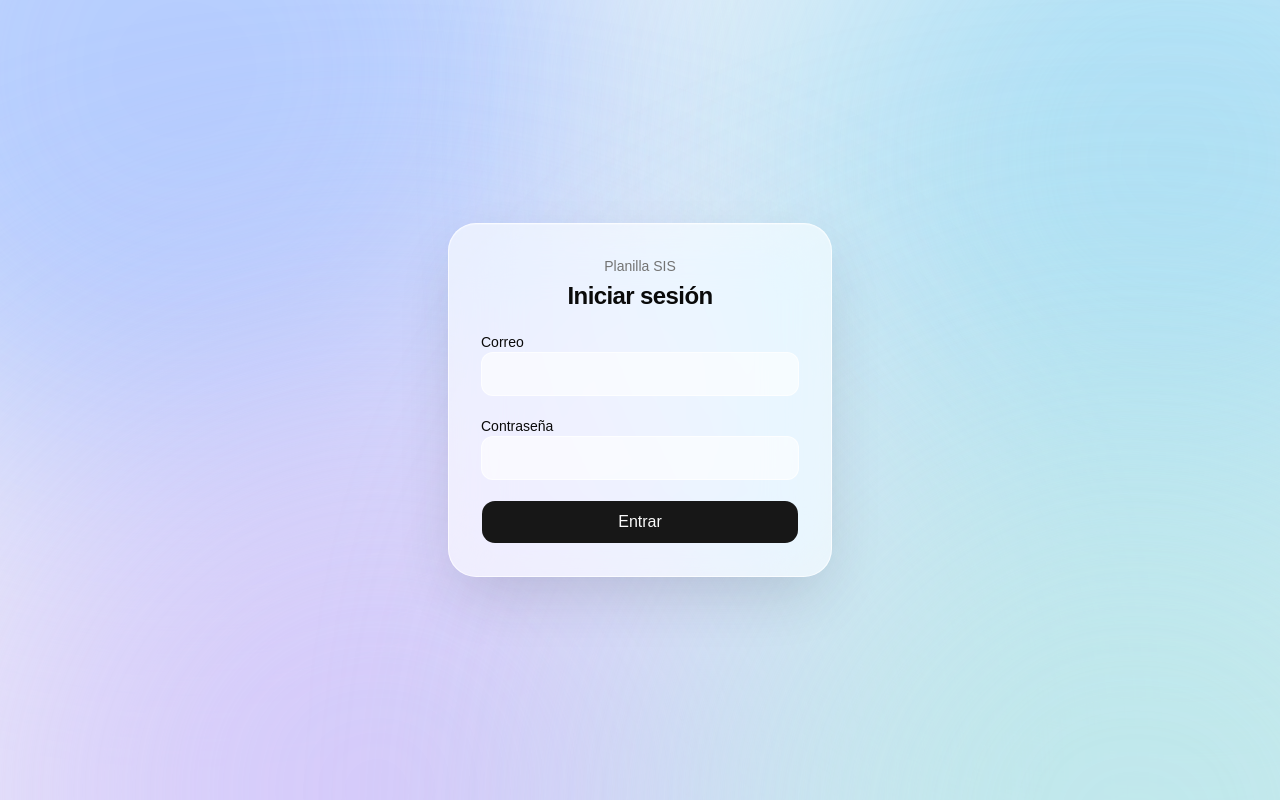
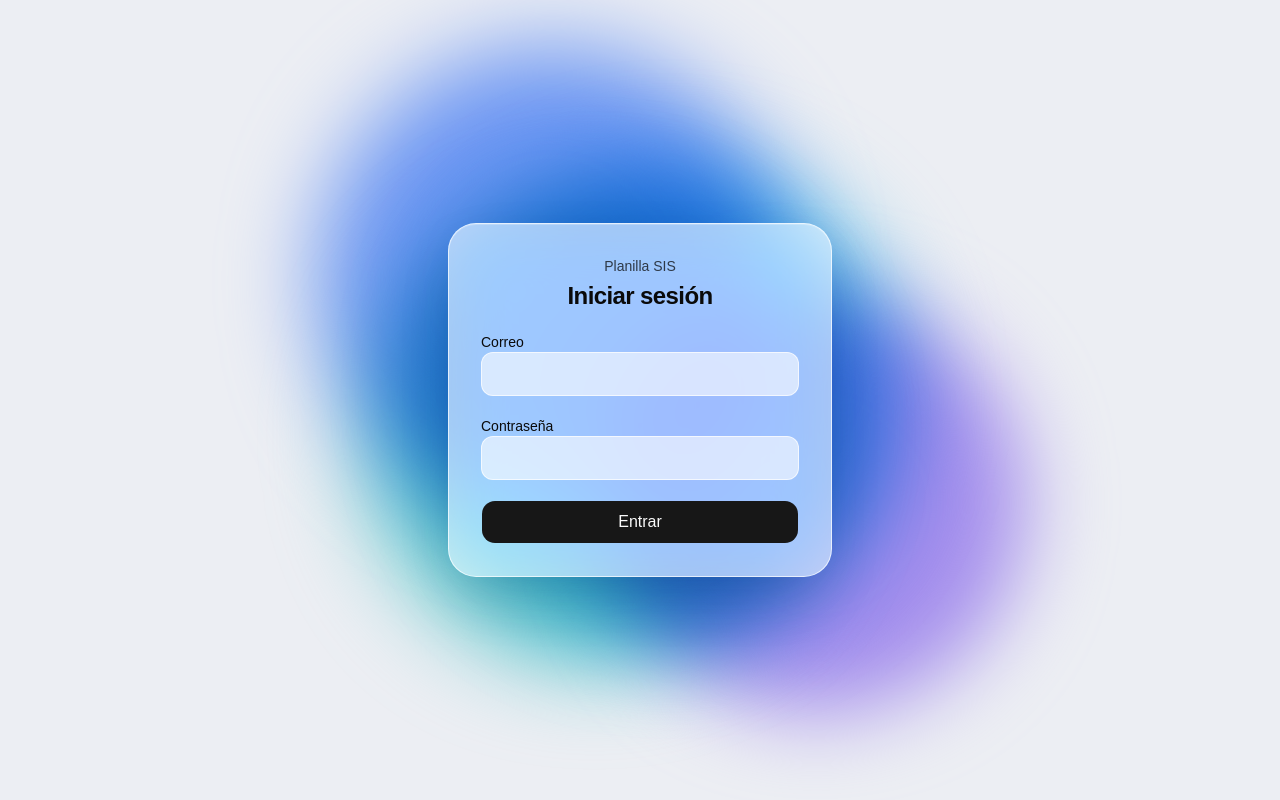
Before and after one commit to AgosAnt/planilla-sis, a React (Vite) app in the folder web/: page /login in a window 1280 px wide. Built offline with nearby package versions, Linux system fonts and the light colour scheme; no server answers.

Commit message:
feat(web): login con circulos de luz mas rapidos sobre fondo negro

```diff
--- a/web/src/index.css
+++ b/web/src/index.css
@@ -129,14 +129,15 @@
     }
 }
 
-/* Pantalla de inicio de sesión: luces difuminadas y tarjeta translúcida.
+/* Pantalla de inicio de sesión: círculos de luz difuminados que se cruzan y se funden, y tarjeta translúcida.
    Va aquí y no en atributos style porque la CSP (style-src 'self') solo admite hojas propias. */
 :root {
-    --luz-1: oklch(0.82 0.09 264);
-    --luz-2: oklch(0.86 0.07 225);
-    --luz-3: oklch(0.84 0.08 295);
-    --luz-4: oklch(0.89 0.05 200);
-    --login-base: oklch(0.97 0.006 264);
+    --luz-1: oklch(0.72 0.15 264);
+    --luz-2: oklch(0.78 0.12 225);
+    --luz-3: oklch(0.74 0.14 295);
+    --luz-4: oklch(0.82 0.1 195);
+    --login-base: oklch(0.95 0.006 264);
+    --login-mezcla: multiply;
     --login-tarjeta: oklch(1 0 0 / 62%);
     --login-borde: oklch(1 0 0 / 70%);
     --login-campo: oklch(1 0 0 / 60%);
@@ -144,15 +145,16 @@
 }
 
 .dark {
-    --luz-1: oklch(0.38 0.14 264);
-    --luz-2: oklch(0.36 0.09 235);
-    --luz-3: oklch(0.32 0.11 295);
-    --luz-4: oklch(0.33 0.06 215);
-    --login-base: oklch(0.145 0.01 264);
-    --login-tarjeta: oklch(0.2 0.005 264 / 58%);
+    --luz-1: oklch(0.5 0.2 264);
+    --luz-2: oklch(0.52 0.13 235);
+    --luz-3: oklch(0.45 0.17 295);
+    --luz-4: oklch(0.55 0.1 200);
+    --login-base: oklch(0.08 0 0);
+    --login-mezcla: screen;
+    --login-tarjeta: oklch(0.16 0.005 264 / 55%);
     --login-borde: oklch(1 0 0 / 14%);
     --login-campo: oklch(1 0 0 / 7%);
-    --login-sombra: oklch(0 0 0 / 45%);
+    --login-sombra: oklch(0 0 0 / 55%);
 }
 
 .login-fondo {
@@ -165,23 +167,42 @@
 .login-luz {
     position: absolute;
     z-index: -1;
-    width: 65vmax;
-    height: 65vmax;
+    width: 34vmax;
+    height: 34vmax;
     border-radius: 9999px;
-    opacity: 0.8;
-    filter: blur(130px);
+    filter: blur(42px);
+    mix-blend-mode: var(--login-mezcla);
     will-change: transform;
-    animation: login-deriva 28s ease-in-out infinite alternate;
+    animation: 16s ease-in-out infinite alternate;
 }
 
-.login-luz-1 { top: -25vmax; left: -15vmax; background: var(--luz-1); }
-.login-luz-2 { top: -20vmax; right: -25vmax; background: var(--luz-2); animation-duration: 34s; animation-delay: -8s; }
-.login-luz-3 { bottom: -30vmax; left: -5vmax; background: var(--luz-3); animation-duration: 40s; animation-delay: -16s; }
-.login-luz-4 { bottom: -30vmax; right: -15vmax; background: var(--luz-4); animation-duration: 31s; animation-delay: -22s; }
+.login-luz-1 { top: -6vmax; left: -4vmax; background: var(--luz-1); animation-name: login-deriva-1; }
+.login-luz-2 { top: -8vmax; right: -6vmax; background: var(--luz-2); animation-name: login-deriva-2; animation-duration: 13s; animation-delay: -3s; }
+.login-luz-3 { bottom: -10vmax; left: 4vmax; background: var(--luz-3); animation-name: login-deriva-3; animation-duration: 18s; animation-delay: -7s; }
+.login-luz-4 { bottom: -8vmax; right: -2vmax; background: var(--luz-4); animation-name: login-deriva-4; animation-duration: 15s; animation-delay: -5s; }
 
-@keyframes login-deriva {
-    from { transform: translate3d(-6%, -4%, 0) scale(1); }
-    to { transform: translate3d(10%, 8%, 0) scale(1.15); }
+@keyframes login-deriva-1 {
+    0% { transform: translate3d(0, 0, 0) scale(1); }
+    50% { transform: translate3d(38vw, 22vh, 0) scale(1.1); }
+    100% { transform: translate3d(12vw, 52vh, 0) scale(0.9); }
+}
+
+@keyframes login-deriva-2 {
+    0% { transform: translate3d(0, 0, 0) scale(0.95); }
+    50% { transform: translate3d(-42vw, 30vh, 0) scale(1.1); }
+    100% { transform: translate3d(-14vw, 58vh, 0) scale(1); }
+}
+
+@keyframes login-deriva-3 {
+    0% { transform: translate3d(0, 0, 0) scale(1.05); }
+    50% { transform: translate3d(36vw, -34vh, 0) scale(0.9); }
+    100% { transform: translate3d(58vw, -8vh, 0) scale(1.1); }
+}
+
+@keyframes login-deriva-4 {
+    0% { transform: translate3d(0, 0, 0) scale(0.9); }
+    50% { transform: translate3d(-30vw, -40vh, 0) scale(1.1); }
+    100% { transform: translate3d(-56vw, -14vh, 0) scale(1); }
 }
 
 .login-tarjeta {
--- a/web/src/paginas/Login.tsx
+++ b/web/src/paginas/Login.tsx
@@ -39,7 +39,7 @@ export function Login() {
 
       <form onSubmit={alEnviar} className="login-tarjeta w-full max-w-sm space-y-5 p-8">
         <header className="space-y-1 text-center">
-          <p className="text-sm font-medium text-muted-foreground">Planilla SIS</p>
+          <p className="text-sm font-medium text-foreground/75">Planilla SIS</p>
           <h1 className="text-2xl font-semibold tracking-tight">Iniciar sesión</h1>
         </header>
 
```
